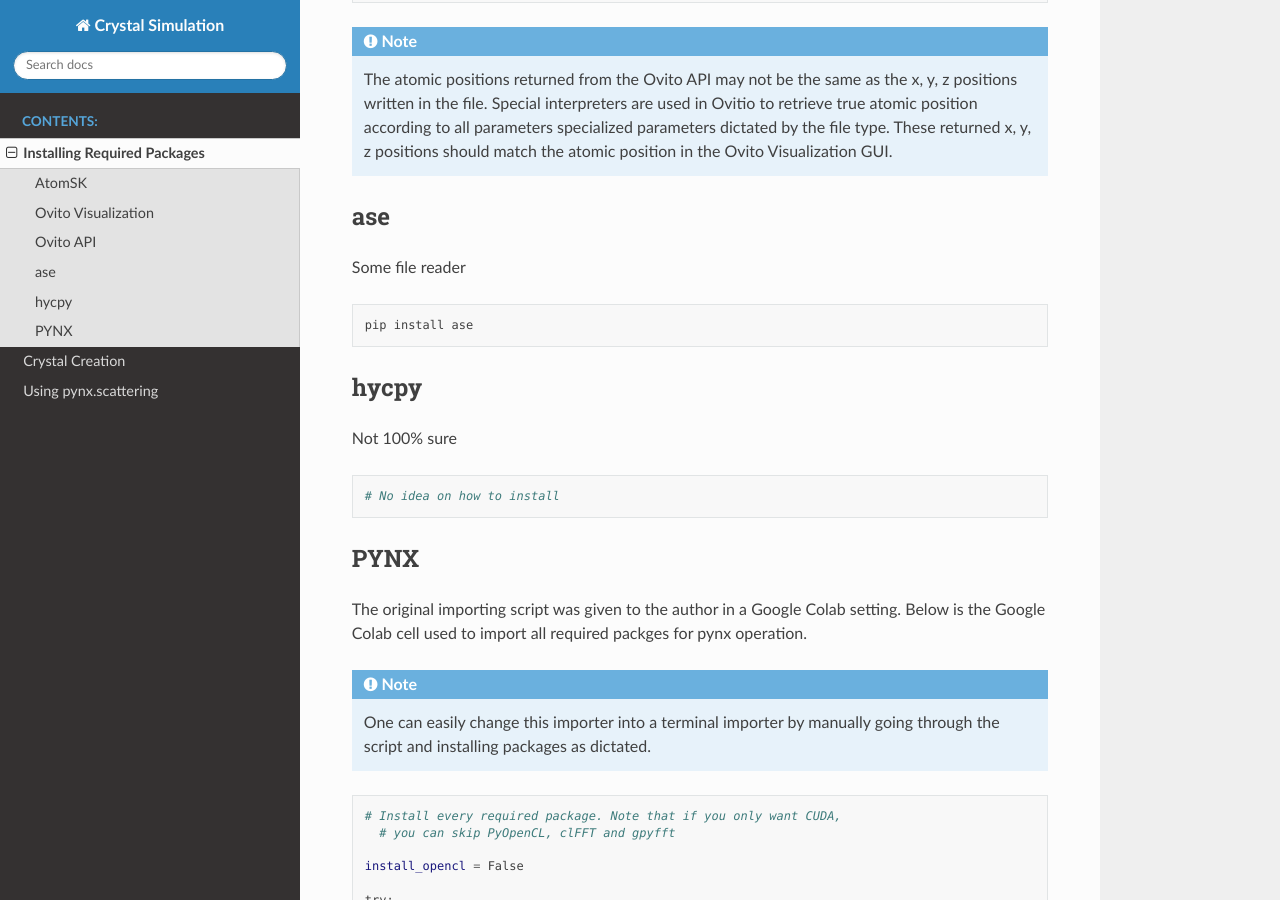
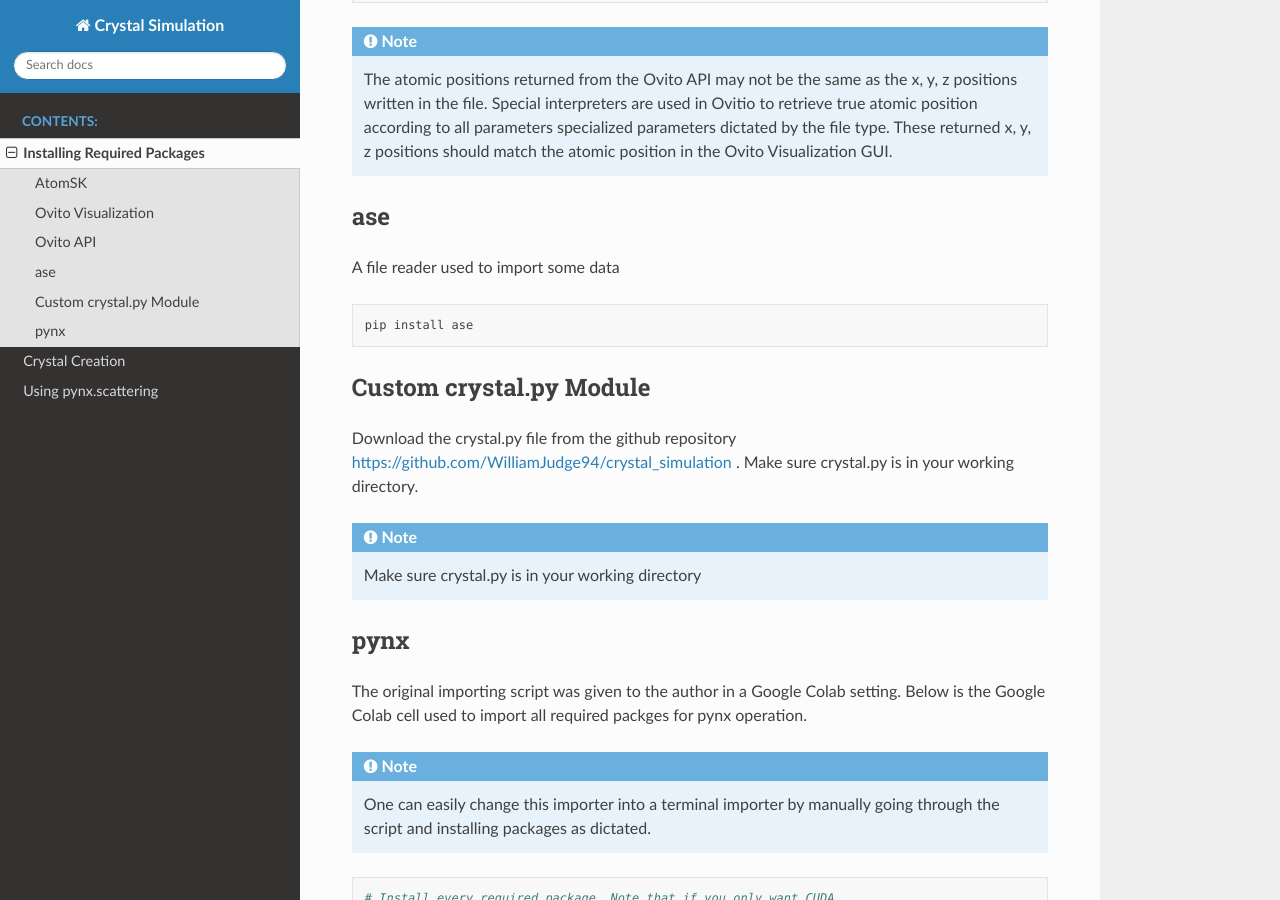
Before and after one commit to WilliamJudge94/crystal_simulation, a Sphinx documentation site: the page built from docs/installation.rst, in a window 1280 px wide and 900 px high, scrolled down 725 px. Built offline with Sphinx 7.4.7 and the Read the Docs theme 2.0.0, drawn with Linux system fonts in a browser that asks for light colours.

Commit message:
updated 9

```diff
--- a/docs/installation.rst
+++ b/docs/installation.rst
@@ -12,6 +12,7 @@ All installation instructions for AtomSK can be found on their documentation web
 
     It is highly recommended to install this program onto a linux operating system since it is
     significantly easier to install.
+
 
 Ovito Visualization
 ====================
@@ -38,25 +39,29 @@ files.
     parameters dictated by the file type. These returned x, y, z positions should match the atomic position in the Ovito
     Visualization GUI.
 
+
 ase
 ====
 
-Some file reader
+A file reader used to import some data
 
 .. code:: python
 
     pip install ase
 
-hycpy
-======
 
-Not 100% sure
+Custom crystal.py Module
+==========================
 
-.. code:: python
+Download the crystal.py file from the github repository https://github.com/WilliamJudge94/crystal_simulation . Make
+sure crystal.py is in your working directory.
 
-    # No idea on how to install
+.. note::
 
-PYNX
+    Make sure crystal.py is in your working directory
+
+
+pynx
 ====
 
 The original importing script was given to the author in a Google Colab setting. Below is the Google Colab cell used
```
Also changed, not shown: crystal.py (added, +27 -0 lines), docs/crystal.rst (+9 -11 lines).
